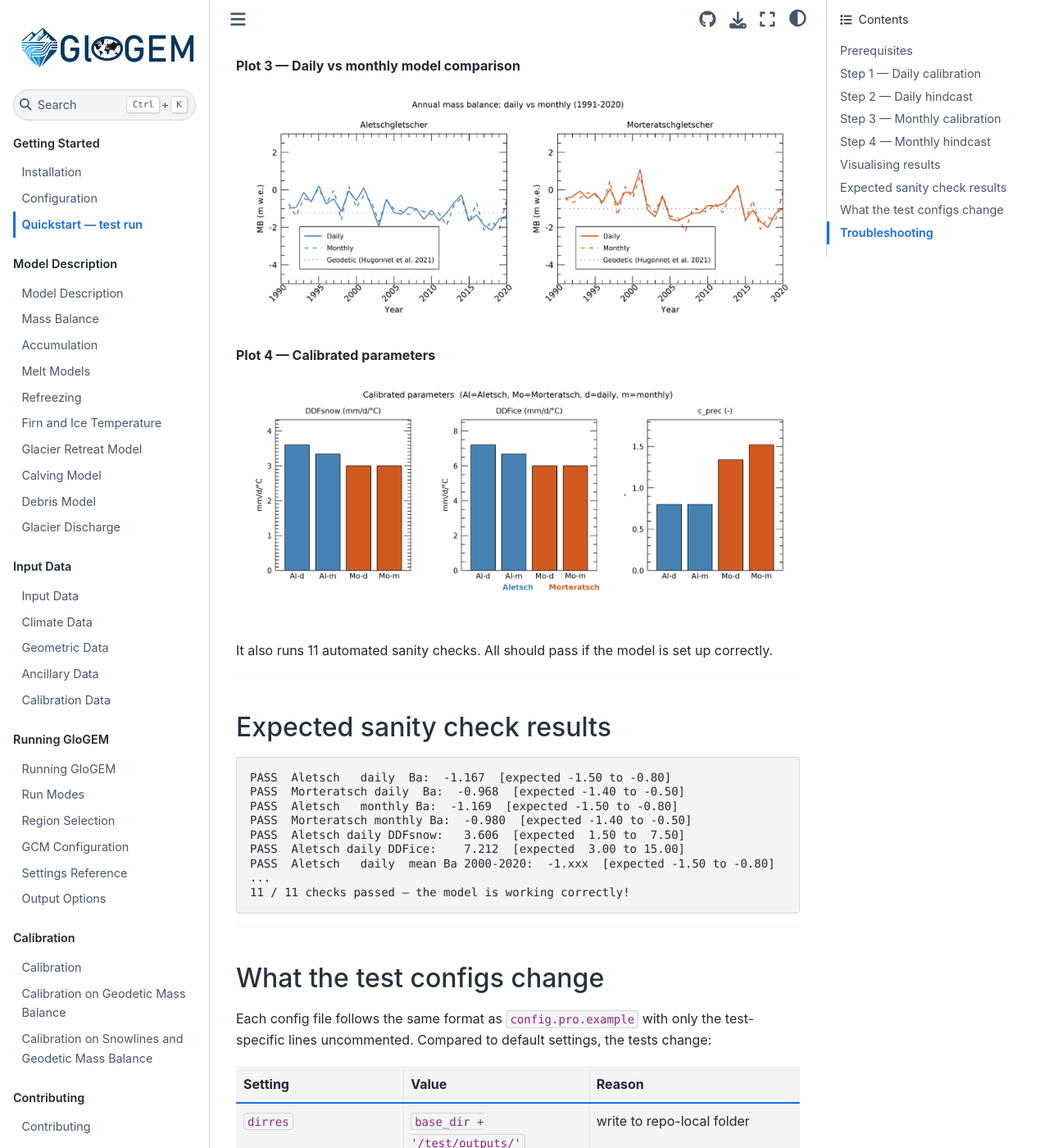
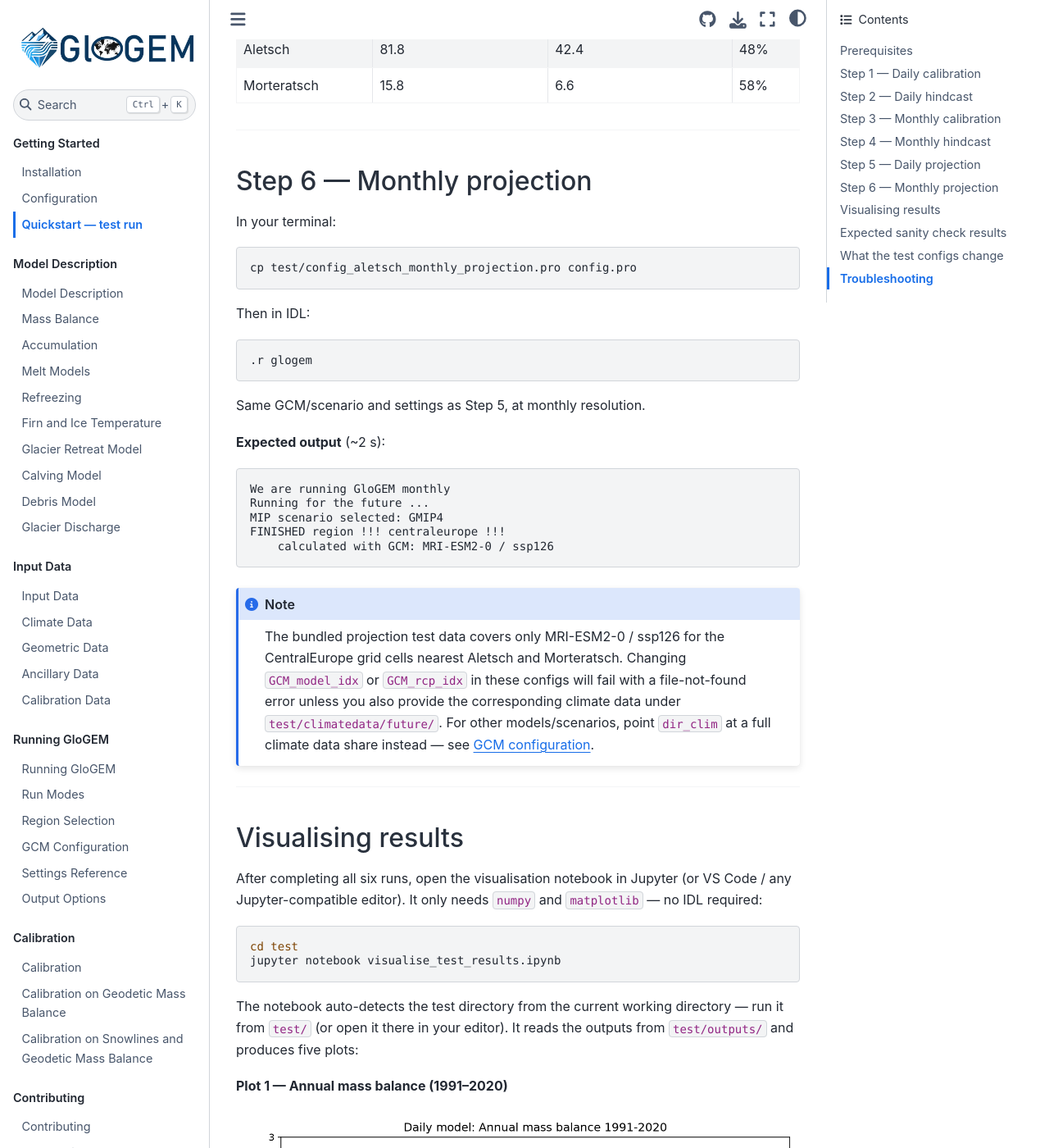
Before and after one commit to eth-vaw-glaciology/GloGEM-doc-temp, a Sphinx documentation site: the page built from docs/source/getting-started/quickstart.md, in a window 1280 px wide and 1400 px high, scrolled down 4908 px. Shown: the whole window at 82% size. Built offline with Sphinx 7.4.7 and the Sphinx Book theme 1.1.4, drawn with Linux system fonts in a browser that asks for light colours; some of the changed text lies outside the part shown.

Commit message:
Add GCM projection quickstart steps and switch to Python visualisation
Adds Steps 5-6 (daily/monthly projection to 2100, GlacierMIP4/MRI-ESM2-0/
ssp126) to the quickstart test, so users exercise the GCM-driven forward
run and glacier retreat, not just calibration/hindcast. Updates the
visualisation section to reference the new Python/Jupyter notebook
(replacing the IDL notebook) and regenerates all plots, including a new
projected-area plot.

Co-Authored-By: Claude Sonnet 5 <noreply@anthropic.com>

````diff
--- a/docs/source/getting-started/quickstart.md
+++ b/docs/source/getting-started/quickstart.md
@@ -14,12 +14,15 @@ external data shares is required.
 The test covers:
 - daily model calibration and hindcast (1991–2020)
 - monthly model calibration and hindcast (1991–2020)
+- daily and monthly GCM projection to 2100 (GlacierMIP4, MRI-ESM2-0, ssp126)
 
 Calibration finds the glacier-specific parameters; the hindcast then runs
 the full period with those parameters to produce time series that can be
-compared against observations.
+compared against observations. The projection runs exercise the model's
+GCM-driven forward-simulation path, including glacier retreat, using a
+single bundled GCM/scenario combination.
 
-Expected total runtime: **~70 seconds** on a modern workstation.
+Expected total runtime: **~90 seconds** on a modern workstation.
 
 ---
 
@@ -181,17 +184,108 @@ FINISHED region !!! centraleurope !!!
 
 ---
 
+## Step 5 — Daily projection
+
+Using the calibrated parameters from Step 1, run a GCM-driven projection
+to 2100. In your terminal:
+
+```bash
+cp test/config_aletsch_daily_projection.pro config.pro
+```
+
+Then in IDL:
+
+```idl
+.r glogem
+```
+
+This uses a single bundled GlacierMIP4 model/scenario combination
+(**MRI-ESM2-0 / ssp126**) and enables `glacier_retreat = 'y'`, so glacier
+area and volume evolve dynamically over the 21st century — the main
+functionality the calibration and hindcast steps don't exercise.
+
+**Expected output** (~20 s):
+
+```
+We are running GloGEM daily
+Running for the future ...
+Catchment selection: Aletsch_Morteratsch
+MIP scenario selected: GMIP4
+...
+FINISHED region !!! centraleurope !!!
+    calculated with GCM: MRI-ESM2-0 / ssp126
+```
+
+Annual time-series files are written to:
+
+```
+test/outputs/daily/CentralEurope/files/files_original/MRI-ESM2-0/ssp126/
+  centraleurope_Annual_Balance_sfc_r1_Aletsch_Morteratsch.dat
+  centraleurope_Area_r1_Aletsch_Morteratsch.dat
+  centraleurope_Volume_r1_Aletsch_Morteratsch.dat
+  ... (one file per output variable)
+```
+
+Typical projected area change (1991 → 2099):
+
+| Glacier | Area 1991 (km²) | Area 2099 (km²) | Loss |
+|---------|------------------|------------------|------|
+| Aletsch | 81.8 | 42.4 | 48% |
+| Morteratsch | 15.8 | 6.6 | 58% |
+
+---
+
+## Step 6 — Monthly projection
+
+In your terminal:
+
+```bash
+cp test/config_aletsch_monthly_projection.pro config.pro
+```
+
+Then in IDL:
+
+```idl
+.r glogem
+```
+
+Same GCM/scenario and settings as Step 5, at monthly resolution.
+
+**Expected output** (~2 s):
+
+```
+We are running GloGEM monthly
+Running for the future ...
+MIP scenario selected: GMIP4
+FINISHED region !!! centraleurope !!!
+    calculated with GCM: MRI-ESM2-0 / ssp126
+```
+
+```{note}
+The bundled projection test data covers only MRI-ESM2-0 / ssp126 for the
+CentralEurope grid cells nearest Aletsch and Morteratsch. Changing
+`GCM_model_idx` or `GCM_rcp_idx` in these configs will fail with a file-not-found
+error unless you also provide the corresponding climate data under
+`test/climatedata/future/`. For other models/scenarios, point `dir_clim` at a
+full climate data share instead — see [GCM configuration](../running-glogem/gcm-configuration.md).
+```
+
+---
+
 ## Visualising results
 
-After completing all four runs, open the visualisation notebook in VS Code
-(requires the IDL extension):
+After completing all six runs, open the visualisation notebook in Jupyter
+(or VS Code / any Jupyter-compatible editor). It only needs `numpy` and
+`matplotlib` — no IDL required:
 
-```
-test/visualise_test_results.idlnb
+```bash
+cd test
+jupyter notebook visualise_test_results.ipynb
 ```
 
-The notebook auto-detects its own location — no path setup is needed.
-It reads the outputs from `test/outputs/` and produces four plots:
+The notebook auto-detects the test directory from the current working
+directory — run it from `test/` (or open it there in your editor).
+It reads the outputs from `test/outputs/` and produces five plots:
 
 **Plot 1 — Annual mass balance (1991–2020)**
 
@@ -209,7 +303,11 @@ It reads the outputs from `test/outputs/` and produces four plots:
 
 ![Bar chart of DDFsnow, DDFice and c_prec for both glaciers and both time resolutions](../images/quickstart/plot4_calibrated_params.png)
 
-It also runs 11 automated sanity checks. All should pass if the model is
+**Plot 5 — Projected glacier area to 2100**
+
+![Projected glacier area 1991-2100 for both glaciers and both time resolutions](../images/quickstart/plot5_projected_area.png)
+
+It also runs 13 automated sanity checks. All should pass if the model is
 set up correctly.
 
 ---
@@ -217,15 +315,24 @@ set up correctly.
 ## Expected sanity check results
 
 ```
-PASS  Aletsch   daily  Ba:  -1.167  [expected -1.50 to -0.80]
-PASS  Morteratsch daily  Ba:  -0.968  [expected -1.40 to -0.50]
-PASS  Aletsch   monthly Ba:  -1.169  [expected -1.50 to -0.80]
-PASS  Morteratsch monthly Ba:  -0.980  [expected -1.40 to -0.50]
-PASS  Aletsch daily DDFsnow:   3.606  [expected  1.50 to  7.50]
-PASS  Aletsch daily DDFice:    7.212  [expected  3.00 to 15.00]
-PASS  Aletsch   daily  mean Ba 2000-2020:  -1.xxx  [expected -1.50 to -0.80]
+PASS  Aletsch   daily  Ba:  -1.153  [expected -1.50 to -0.80]
+PASS  Morteratsch daily  Ba:  -1.038  [expected -1.40 to -0.50]
+PASS  Aletsch   monthly Ba:  -1.145  [expected -1.50 to -0.80]
+PASS  Morteratsch monthly Ba:  -0.976  [expected -1.40 to -0.50]
+PASS  Aletsch daily DDFsnow:   4.500  [expected  1.50 to  7.50]
+PASS  Aletsch daily DDFice:    9.000  [expected  3.00 to 15.00]
+PASS  Aletsch   daily  mean Ba 2000-2020:  -1.146  [expected -1.50 to -0.80]
 ...
-11 / 11 checks passed — the model is working correctly!
+PASS  Aletsch     2100 area loss (%, daily):  48.140  [expected 15 to 90]
+PASS  Morteratsch 2100 area loss (%, daily):  58.265  [expected 15 to 90]
+
+13 / 13 checks passed — the model is working correctly!
+```
+
+```{note}
+Exact values vary slightly between runs and IDL/library versions — the
+sanity checks use tolerance ranges rather than exact matches, so small
+differences from the numbers above are expected and not a cause for concern.
 ```
 
 ---
@@ -241,9 +348,10 @@ test-specific lines uncommented. Compared to default settings, the tests change:
 | `main_dir`, `dir`, `dir_clim` | `base_dir + '/test/...'` | use bundled minimal dataset |
 | `RGIversion` | `'7'` | required for bundled band files |
 | `catchment_selection` | `'Aletsch_Morteratsch'` | two-glacier subset |
-| `tran` | `[1991, 2020]` | shorter period matching bundled climate data |
-| `glacier_retreat` | `'n'` | disabled — no retreat geometry data bundled |
+| `tran` | `[1991, 2020]` (calib/hindcast) or `[1991, 2100]` (projection) | matches bundled climate data / full projection horizon |
+| `glacier_retreat` | `'n'` (calib/hindcast), `'y'` (projection) | retreat isn't relevant over the short historical window, and is the main thing the projection steps demonstrate |
 | `frontal_ablation` | `'n'` | disabled — no calving for these land-terminating glaciers |
+| `MIP`, `GCM_model_idx`, `GCM_rcp_idx` | `'GMIP4'`, `[5]`, `[1]` (projection only) | selects the single bundled GCM/scenario combination (MRI-ESM2-0 / ssp126) |
 
 All paths use `base_dir` (set automatically by `glogem.pro` from the
 current working directory), so the configs work regardless of where the
@@ -254,9 +362,18 @@ repository is cloned.
 ## Troubleshooting
 
 **"Parameter-File for centraleurope is not available"**
-: Run Step 1 (daily calibration) before Step 2 (daily hindcast), and
-  Step 3 (monthly calibration) before Step 4 (monthly hindcast). The
-  hindcast reads calibration parameters produced by the preceding step.
+: Run Step 1 (daily calibration) before Step 2 (daily hindcast) or Step 5
+  (daily projection), and Step 3 (monthly calibration) before Step 4
+  (monthly hindcast) or Step 6 (monthly projection). The hindcast and
+  projection steps both read calibration parameters produced by the
+  preceding calibration step.
+
+**"Error opening file" for a `clim_<lon>_<lat>.dat` path under `future/`**
+: The projection configs (Steps 5–6) only bundle climate data for a single
+  GCM/scenario (MRI-ESM2-0 / ssp126) and only for the grid cells nearest
+  Aletsch and Morteratsch. Don't change `GCM_model_idx`/`GCM_rcp_idx` in
+  these test configs without also adding the matching data under
+  `test/climatedata/future/`.
 
 **Model finishes but output files are missing**
 : Check the log file in `logs/` for errors. Common causes are incorrect
````
Also changed, not shown: docs/source/images/quickstart/plot1_annual_mb.png, docs/source/images/quickstart/plot2_ela_aar.png, docs/source/images/quickstart/plot3_daily_vs_monthly.png, docs/source/images/quickstart/plot4_calibrated_params.png, docs/source/images/quickstart/plot5_projected_area.png (added).
